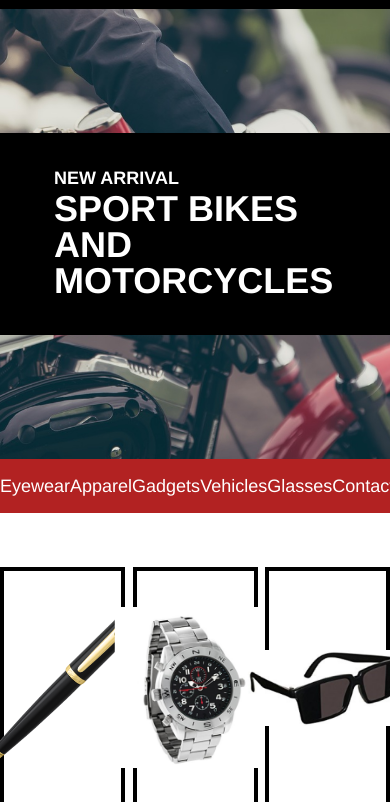
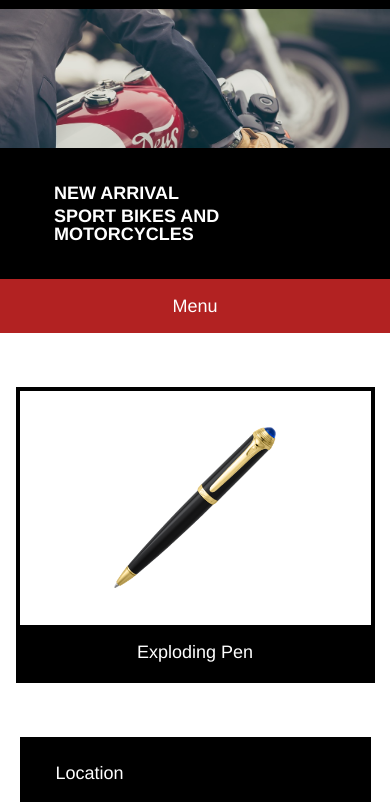
Before and after one commit to jorgefco95/SecretAgentSupply, a plain HTML site: page index.html in a window 390 px wide. Shown: the part 42-844 px from the top of the page. Drawn offline with Linux system fonts and the light colour scheme.

Commit message:
Finished Responsive Design

```diff
--- a/index.html
+++ b/index.html
@@ -30,12 +30,13 @@
     <div class="menu">
         <div class="container">
           <div class="menu-container">
-            <span>Eyewear</span>
-            <span>Apparel</span>
-            <span>Gadgets</span>
-            <span>Vehicles</span>
-            <span>Glasses</span>
-            <span>Contact</span>
+            <span class="desktop-menu">Eyewear</span>
+            <span class="desktop-menu">Apparel</span>
+            <span class="desktop-menu">Gadgets</span>
+            <span class="desktop-menu">Vehicles</span>
+            <span class="desktop-menu">Glasses</span>
+            <span class="desktop-menu">Contact</span>
+            <span class="mobile-menu">Menu</span>
           </div>
         </div>
     </div>
@@ -44,7 +45,7 @@
       <div class="container">
         <div class="collection-container">
 
-          <div class="product">
+          <div class="product one">
             <div class="product-img">
               <img src="resources/images/pen.png" alt="">
             </div>
@@ -53,7 +54,7 @@
             </div>
           </div>
 
-          <div class="product">
+          <div class="product two">
             <div class="product-img">
               <img src="resources/images/watch.png" alt="">
             </div>
@@ -62,7 +63,7 @@
             </div>
           </div>
 
-          <div class="product">
+          <div class="product three">
             <div class="product-img">
               <img src="resources/images/glasses.png" alt="">
             </div>
--- a/resources/css/style.css
+++ b/resources/css/style.css
@@ -87,7 +87,7 @@ h1 {
 .collection-container {
   display: flex;
   justify-content: space-between;
-  width: 100%;
+  flex-wrap: wrap;
 }
 
 .collection {
@@ -144,3 +144,75 @@ footer {
 .copyright {
   color: white;
 }
+
+@media only screen and (max-width: 1024px) {
+  .three {
+    display: none;
+  }
+
+  .product {
+    width: 47%;
+  }
+
+  .desktop-menu {
+    display: none;
+  }
+
+  .menu-container {
+    justify-content: center;
+  }
+}
+
+@media only screen and (min-width: 1024px) {
+  .mobile-menu {
+    display: none;
+  }
+}
+
+@media only screen and (max-width: 470px) {
+  .hero-banner,
+  .hero-container {
+    height: 15rem;
+  }
+
+  .hero-banner-text {
+    font-size: 0.77rem;
+    padding-left: 1rem 2rem;
+  }
+
+  h1 {
+    font-size: 1rem;
+  }
+
+  .hero-container {
+    align-items: flex-end;
+    justify-content: center;
+  }
+
+  .two {
+    display: none;
+  }
+
+  .product {
+    width: 90%;
+  }
+
+  .collection-container {
+    justify-content: center;
+  }
+
+  .company-info-container {
+    flex-direction: column;
+    align-items: center;
+  }
+
+  .location-container,
+  .hours-container {
+    width: 90%;
+  }
+
+  .copyright {
+    width: 100%;
+    text-align: center;
+  }
+}
```
